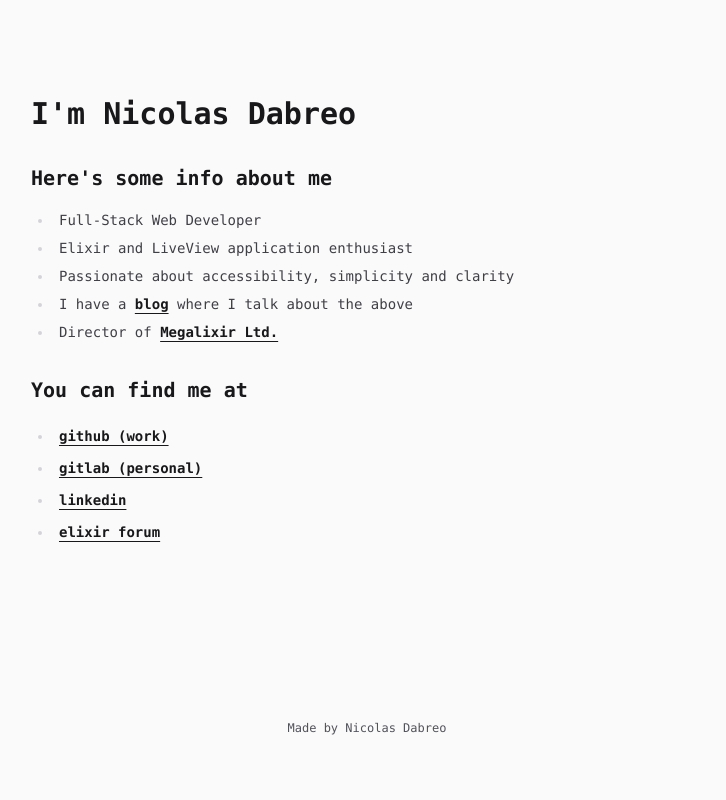
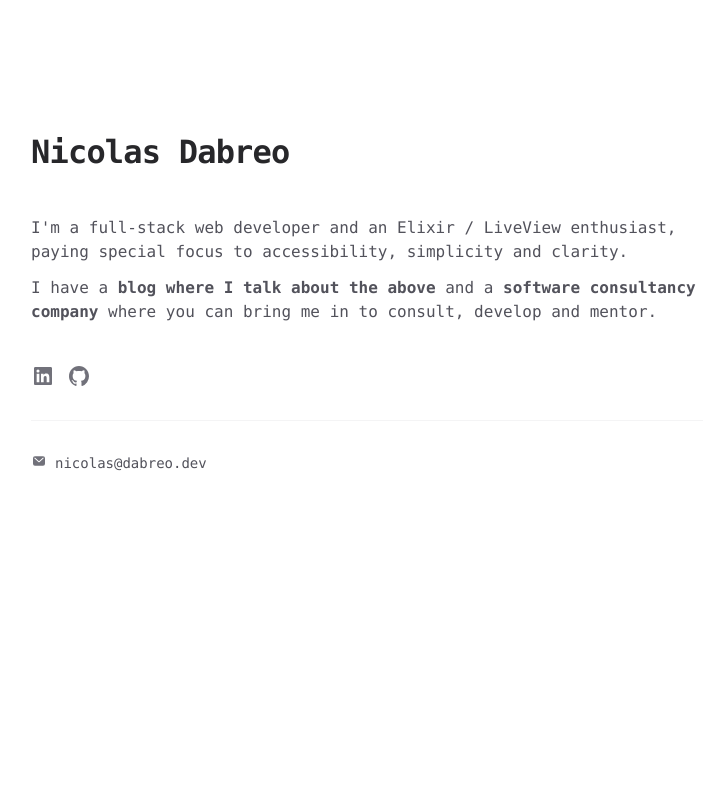
Before and after one commit to nicolasdabreo/dabreo.dev, an Eleventy site: page src/page/index.njk in a window 1280 px wide. Shown: the whole page, without its empty margins (273-999 px from the left). Built offline with nearby package versions, Linux system fonts and the light colour scheme; Eleventy itself is replaced by a stand-in of ours; files that its build step writes are made by us from their sources; what eleventy-plugin-embed-everything would draw is missing.

Commit message:
Changing the content up

```diff
--- a/src/_data/socials.json
+++ /dev/null
@@ -1,20 +0,0 @@
-{
-    "items": [
-        {
-          "text": "github (work)",
-          "url": "https://github.com"
-        },
-        {
-            "text": "gitlab (personal)",
-            "url": "https://gitlab.com"
-        },
-        {
-          "text": "linkedin",
-          "url": "https://linkedin.com"
-        },
-        {
-          "text": "elixir forum",
-          "url": "https://elixirforum.com"
-        }
-    ]
-}
--- a/src/_includes/layout.njk
+++ b/src/_includes/layout.njk
@@ -1,5 +1,5 @@
 <!DOCTYPE html>
-<html lang="en">
+<html lang="en" class="h-full antialiased dark js-focus-visible">
   <head>
     <meta charset="UTF-8"/>
     <meta http-equiv="X-UA-Compatible" content="IE=edge"/>
@@ -35,13 +35,9 @@
     <script type="text/javascript" src="/assets/js/script.js" defer></script>
   </head>
 
-  <body class="relative min-h-screen px-8 py-24 font-mono bg-neutral-50">
-    <main class="flex flex-col max-w-md mx-auto space-y-6 sm:max-w-2xl">
+  <body class="flex flex-col h-full bg-white -full ring-1 ring-zinc-100 dark:bg-zinc-900 dark:ring-zinc-300/20">
+    <main class="mx-auto mt-16 sm:px-8 sm:mt-32 ">
       {{ content | safe }}
     </main>
-
-    <footer class="absolute bottom-0 left-0 flex items-center justify-center w-full text-sm h-36 text-zinc-600">
-      Made by Nicolas Dabreo
-    </footer>
   </body>
 </html>
--- a/src/assets/css/tailwind.css
+++ b/src/assets/css/tailwind.css
@@ -7,13 +7,13 @@ body {
     @apply overflow-x-hidden text-base text-zinc-700;
 }
 
-a {
+.fancy-link {
     @apply transition-all duration-150 ease-in-out bg-no-repeat cursor-pointer underline-offset-4 bg-gradient-to-r from-purple-500 to-blue-500;
     background-position: 0 100%;
     background-size: 0 3px;
 }
 
-a:hover {
+.fancy-link:hover {
     background-size: 100% 3px;
     background-position: 0 100%
 }
--- a/src/page/index.njk
+++ b/src/page/index.njk
@@ -4,30 +4,54 @@ permalink: "/"
 description: ""
 ---
 
-<article class="prose-sm prose prose-zinc">
-    <header>
-        <h1>I'm Nicolas Dabreo</h1>
-    </header>
+<header class="flex flex-col max-w-2xl font-mono gap-y-10">
+  <h1 class="text-4xl font-bold tracking-tight text-zinc-800 dark:text-zinc-100 sm:text-5xl">
+    Nicolas Dabreo
+  </h1>
+  <ul role="list" class="flex flex-col space-y-3">
+    <li class="text-lg text-zinc-600 dark:text-zinc-400">
+      I'm a full-stack web developer and an Elixir / LiveView enthusiast,
+      paying special focus to accessibility, simplicity and clarity.
+    </li>
+    <li class="text-lg text-zinc-600 dark:text-zinc-400">
+      I have a
+      <a class="font-bold fancy-link" href="#">blog where I talk about the above</a>
+      and a
+      <a class="font-bold fancy-link" href="#">software consultancy company</a>
+      where you can bring me in to consult, develop and mentor.
+    </li>
+  </ul>
 
-    <h2>Here's some info about me</h2>
+  <ul role="list">
+    <div class="flex flex-row gap-x-3">
+      <li class="flex text-base font-medium text-zinc-600 dark:text-zinc-400">
+        <a aria-label="LinkedIn" href="https://linkedin.com" class="">
+          <svg viewBox="0 0 24 24" aria-hidden="true" class="flex-none w-6 h-6 transition fill-zinc-500 group-hover:fill-teal-500"><path d="M18.335 18.339H15.67v-4.177c0-.996-.02-2.278-1.39-2.278-1.389 0-1.601 1.084-1.601 2.205v4.25h-2.666V9.75h2.56v1.17h.035c.358-.674 1.228-1.387 2.528-1.387 2.7 0 3.2 1.778 3.2 4.091v4.715zM7.003 8.575a1.546 1.546 0 01-1.548-1.549 1.548 1.548 0 111.547 1.549zm1.336 9.764H5.666V9.75H8.34v8.589zM19.67 3H4.329C3.593 3 3 3.58 3 4.297v15.406C3 20.42 3.594 21 4.328 21h15.338C20.4 21 21 20.42 21 19.703V4.297C21 3.58 20.4 3 19.666 3h.003z"></path></svg>
+        </a>
+      </li>
 
-    <ul>
-        <li>Full-Stack Web Developer</li>
-        <li>Elixir and LiveView application enthusiast</li>
-        <li>Passionate about accessibility, simplicity and clarity</li>
-        <li>I have a <a class="font-semibold" href="/blog">blog</a> where I talk about the above</li>
-        <li>Director of <a class="font-semibold" href="https://megalixir.co.uk">Megalixir Ltd.</a></li>
-    </ul>
+      <li class="flex text-base font-medium text-zinc-600 dark:text-zinc-400">
+        <a aria-label="GitHub" href="https://github.com" class="">
+          <svg viewBox="0 0 24 24" aria-hidden="true" class="flex-none w-6 h-6 transition fill-zinc-500 group-hover:fill-teal-500"><path fill-rule="evenodd" clip-rule="evenodd" d="M12 2C6.475 2 2 6.588 2 12.253c0 4.537 2.862 8.369 6.838 9.727.5.09.687-.218.687-.487 0-.243-.013-1.05-.013-1.91C7 20.059 6.35 18.957 6.15 18.38c-.113-.295-.6-1.205-1.025-1.448-.35-.192-.85-.667-.013-.68.788-.012 1.35.744 1.538 1.051.9 1.551 2.338 1.116 2.912.846.088-.666.35-1.115.638-1.371-2.225-.256-4.55-1.14-4.55-5.062 0-1.115.387-2.038 1.025-2.756-.1-.256-.45-1.307.1-2.717 0 0 .837-.269 2.75 1.051.8-.23 1.65-.346 2.5-.346.85 0 1.7.115 2.5.346 1.912-1.333 2.75-1.05 2.75-1.05.55 1.409.2 2.46.1 2.716.637.718 1.025 1.628 1.025 2.756 0 3.934-2.337 4.806-4.562 5.062.362.32.675.936.675 1.897 0 1.371-.013 2.473-.013 2.82 0 .268.188.589.688.486a10.039 10.039 0 0 0 4.932-3.74A10.447 10.447 0 0 0 22 12.253C22 6.588 17.525 2 12 2Z"></path></svg>
+        </a>
+      </li>
 
-    <h2>You can find me at</h2>
-
-    <nav>
-        <ul class="flex flex-col">
-            {% for item in socials.items %}
-                <li>
-                    <a class="font-semibold" href="{{ item.url | url }}">{{ item.text }}</a>
-                </li>
-            {% endfor %}
-        </ul>
-    </nav>
-</article>
+    </div>
+    <li class="flex pt-8 mt-8 text-center border-t border-zinc-100 dark:border-zinc-700/40">
+      <a
+        class="flex text-base font-medium text-zinc-600 dark:text-zinc-400"
+        href="mailto:nicolas@dabreo.dev">
+        <svg
+          viewBox="0 0 24 24"
+          aria-hidden="true"
+          class="flex-none w-4 h-4 transition fill-zinc-500">
+          <path
+            fill-rule="evenodd"
+            d="M6 5a3 3 0 0 0-3 3v8a3 3 0 0 0 3 3h12a3 3 0 0 0 3-3V8a3 3 0 0 0-3-3H6Zm.245 2.187a.75.75 0 0 0-.99 1.126l6.25
+              5.5a.75.75 0 0 0 .99 0l6.25-5.5a.75.75 0 0 0-.99-1.126L12 12.251 6.245 7.187Z"></path>
+        </svg>
+        <span class="ml-2">nicolas@dabreo.dev</span>
+      </a>
+    </li>
+  </ul>
+</header>
```
